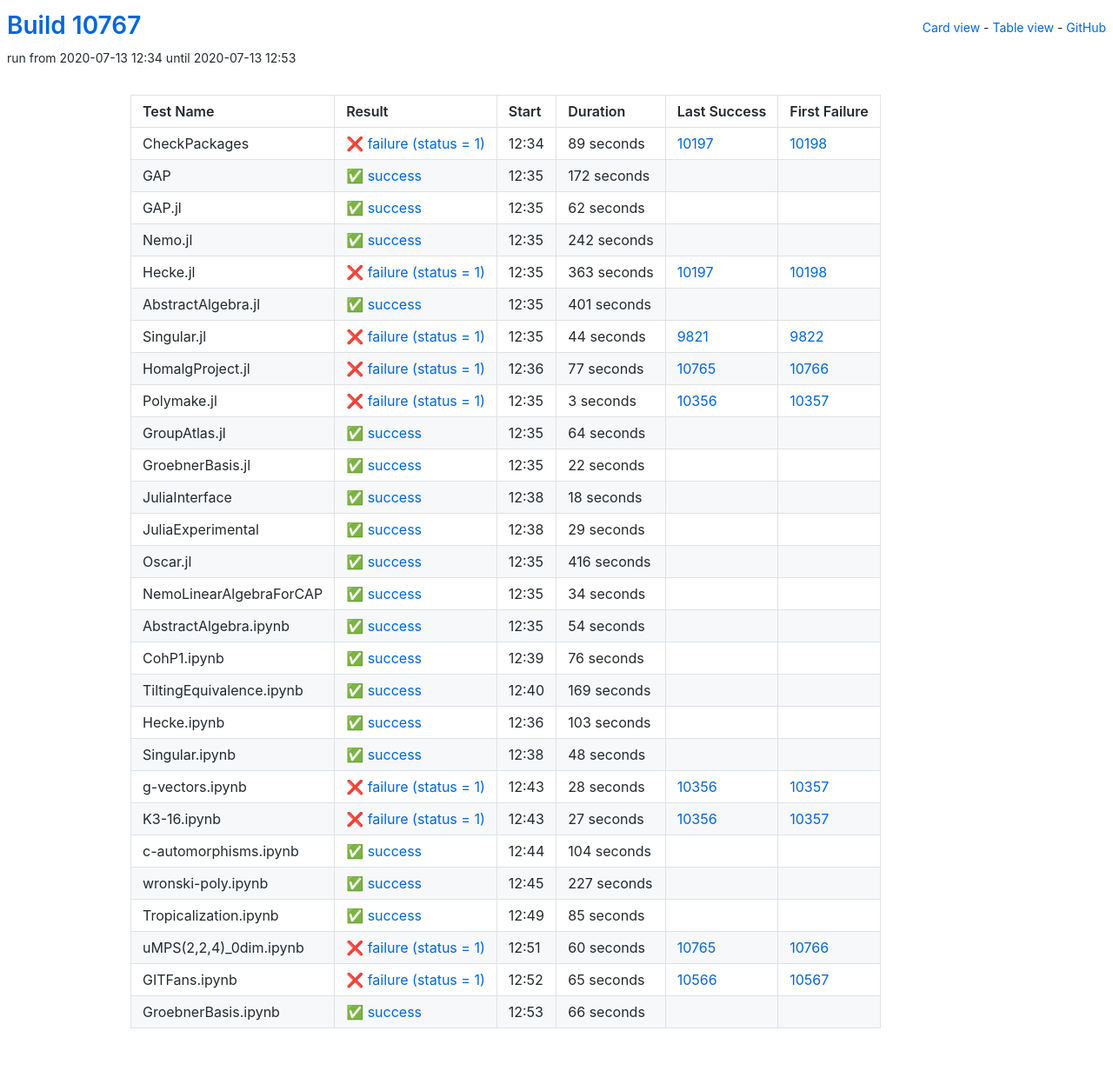
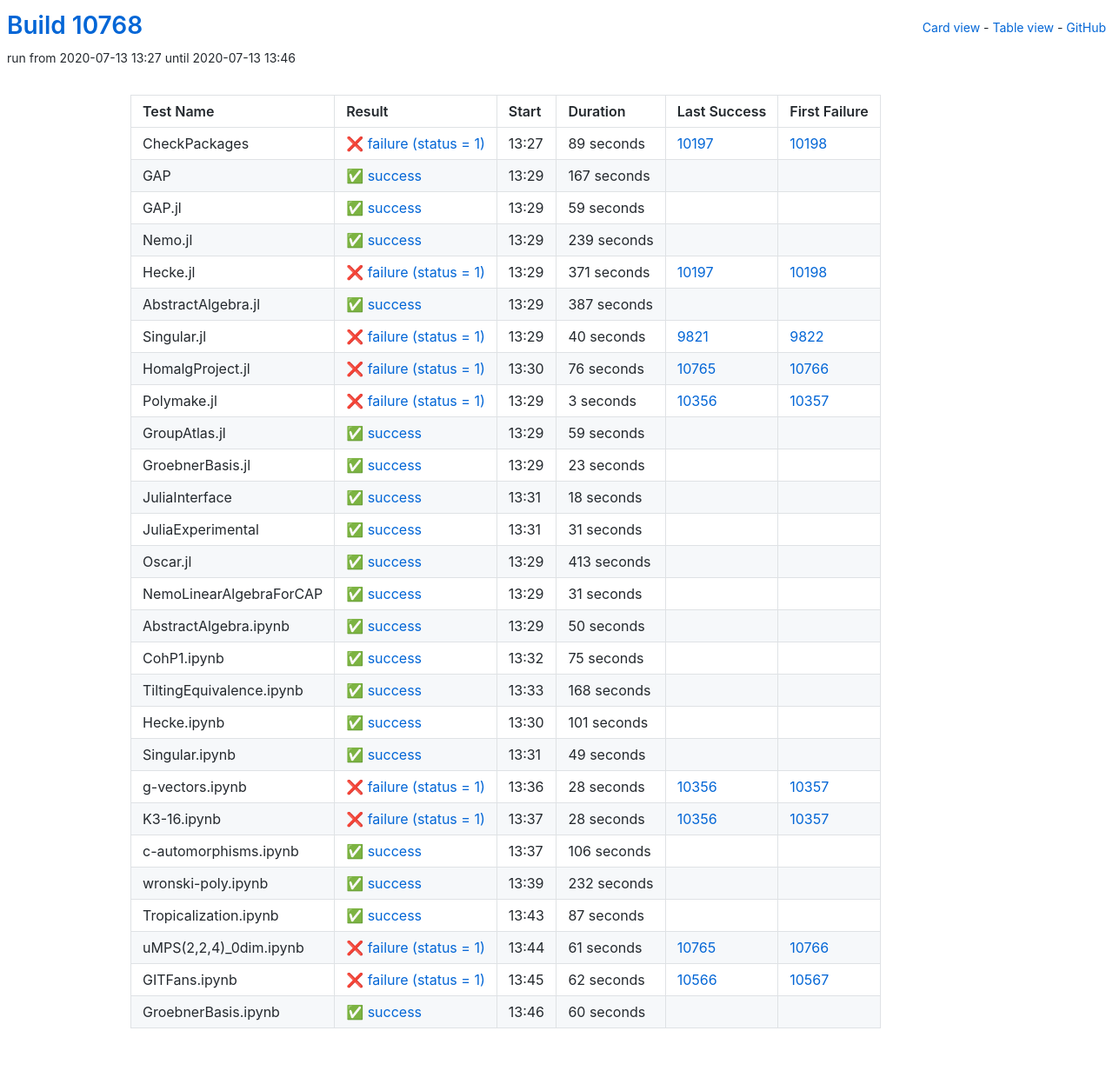
Before and after one commit to oscar-system/oscar-ci-status, a Jekyll site: the page built from table.html, in a window 1280 px wide. Shown: the whole page at 87% size. Built offline with Jekyll 4.4.1, drawn with Linux system fonts in a browser that asks for light colours.

Commit message:
Build #10768

```diff
--- a/_data/ci.yml
+++ b/_data/ci.yml
@@ -1,6 +1,6 @@
 ---
-build: 10767
-build_url: https://oscarci.mathematik.uni-kl.de/job/oscar/10767/
+build: 10768
+build_url: https://oscarci.mathematik.uni-kl.de/job/oscar/10768/
 job: oscar
 organization: oscar-system
 repo: oscar-ci-status
@@ -8,8 +8,8 @@
 tests:
 - name: CheckPackages
   id: checkpackages
-  log: https://oscarci.mathematik.uni-kl.de/job/oscar/10767/artifact/logs/build-10767/CheckPackages.log
-  start: 2020-07-13 12:34
+  log: https://oscarci.mathematik.uni-kl.de/job/oscar/10768/artifact/logs/build-10768/CheckPackages.log
+  start: 2020-07-13 13:27
   success: false
   exitcode: 1
   status: failure
@@ -20,92 +20,92 @@
   first_failure_url: https://oscarci.mathematik.uni-kl.de/job/oscar/10198/
 - name: GAP
   id: gap
-  log: https://oscarci.mathematik.uni-kl.de/job/oscar/10767/artifact/logs/build-10767/GAP.log
-  start: 2020-07-13 12:35
+  log: https://oscarci.mathematik.uni-kl.de/job/oscar/10768/artifact/logs/build-10768/GAP.log
+  start: 2020-07-13 13:29
   success: true
   exitcode: 0
   status: success
-  duration: 172
+  duration: 167
   last_success: false
   last_success_url:
   first_failure: false
   first_failure_url:
 - name: GAP.jl
   id: gap-jl
-  log: https://oscarci.mathematik.uni-kl.de/job/oscar/10767/artifact/logs/build-10767/GAP.jl.log
-  start: 2020-07-13 12:35
+  log: https://oscarci.mathematik.uni-kl.de/job/oscar/10768/artifact/logs/build-10768/GAP.jl.log
+  start: 2020-07-13 13:29
   success: true
   exitcode: 0
   status: success
-  duration: 62
+  duration: 59
   last_success: false
   last_success_url:
   first_failure: false
   first_failure_url:
 - name: Nemo.jl
   id: nemo-jl
-  log: https://oscarci.mathematik.uni-kl.de/job/oscar/10767/artifact/logs/build-10767/Nemo.jl.log
-  start: 2020-07-13 12:35
+  log: https://oscarci.mathematik.uni-kl.de/job/oscar/10768/artifact/logs/build-10768/Nemo.jl.log
+  start: 2020-07-13 13:29
   success: true
   exitcode: 0
   status: success
-  duration: 242
+  duration: 239
   last_success: false
   last_success_url:
   first_failure: false
   first_failure_url:
 - name: Hecke.jl
   id: hecke-jl
-  log: https://oscarci.mathematik.uni-kl.de/job/oscar/10767/artifact/logs/build-10767/Hecke.jl.log
-  start: 2020-07-13 12:35
+  log: https://oscarci.mathematik.uni-kl.de/job/oscar/10768/artifact/logs/build-10768/Hecke.jl.log
+  start: 2020-07-13 13:29
   success: false
   exitcode: 1
   status: failure
-  duration: 363
+  duration: 371
   last_success: 10197
   last_success_url: https://oscarci.mathematik.uni-kl.de/job/oscar/10197/
   first_failure: 10198
   first_failure_url: https://oscarci.mathematik.uni-kl.de/job/oscar/10198/
 - name: AbstractAlgebra.jl
   id: abstractalgebra-jl
-  log: https://oscarci.mathematik.uni-kl.de/job/oscar/10767/artifact/logs/build-10767/AbstractAlgebra.jl.log
-  start: 2020-07-13 12:35
+  log: https://oscarci.mathematik.uni-kl.de/job/oscar/10768/artifact/logs/build-10768/AbstractAlgebra.jl.log
+  start: 2020-07-13 13:29
   success: true
   exitcode: 0
   status: success
-  duration: 401
+  duration: 387
   last_success: false
   last_success_url:
   first_failure: false
   first_failure_url:
 - name: Singular.jl
   id: singular-jl
-  log: https://oscarci.mathematik.uni-kl.de/job/oscar/10767/artifact/logs/build-10767/Singular.jl.log
-  start: 2020-07-13 12:35
+  log: https://oscarci.mathematik.uni-kl.de/job/oscar/10768/artifact/logs/build-10768/Singular.jl.log
+  start: 2020-07-13 13:29
   success: false
   exitcode: 1
   status: failure
-  duration: 44
+  duration: 40
   last_success: 9821
   last_success_url: https://oscarci.mathematik.uni-kl.de/job/oscar/9821/
   first_failure: 9822
   first_failure_url: https://oscarci.mathematik.uni-kl.de/job/oscar/9822/
 - name: HomalgProject.jl
   id: homalgproject-jl
-  log: https://oscarci.mathematik.uni-kl.de/job/oscar/10767/artifact/logs/build-10767/HomalgProject.jl.log
-  start: 2020-07-13 12:36
+  log: https://oscarci.mathematik.uni-kl.de/job/oscar/10768/artifact/logs/build-10768/HomalgProject.jl.log
+  start: 2020-07-13 13:30
   success: false
   exitcode: 1
   status: failure
-  duration: 77
+  duration: 76
   last_success: 10765
   last_success_url: https://oscarci.mathematik.uni-kl.de/job/oscar/10765/
   first_failure: 10766
   first_failure_url: https://oscarci.mathematik.uni-kl.de/job/oscar/10766/
 - name: Polymake.jl
   id: polymake-jl
-  log: https://oscarci.mathematik.uni-kl.de/job/oscar/10767/artifact/logs/build-10767/Polymake.jl.log
-  start: 2020-07-13 12:35
+  log: https://oscarci.mathematik.uni-kl.de/job/oscar/10768/artifact/logs/build-10768/Polymake.jl.log
+  start: 2020-07-13 13:29
   success: false
   exitcode: 1
   status: failure
@@ -116,32 +116,32 @@
   first_failure_url: https://oscarci.mathematik.uni-kl.de/job/oscar/10357/
 - name: GroupAtlas.jl
   id: groupatlas-jl
-  log: https://oscarci.mathematik.uni-kl.de/job/oscar/10767/artifact/logs/build-10767/GroupAtlas.jl.log
-  start: 2020-07-13 12:35
+  log: https://oscarci.mathematik.uni-kl.de/job/oscar/10768/artifact/logs/build-10768/GroupAtlas.jl.log
+  start: 2020-07-13 13:29
   success: true
   exitcode: 0
   status: success
-  duration: 64
+  duration: 59
   last_success: false
   last_success_url:
   first_failure: false
   first_failure_url:
 - name: GroebnerBasis.jl
   id: groebnerbasis-jl
-  log: https://oscarci.mathematik.uni-kl.de/job/oscar/10767/artifact/logs/build-10767/GroebnerBasis.jl.log
-  start: 2020-07-13 12:35
+  log: https://oscarci.mathematik.uni-kl.de/job/oscar/10768/artifact/logs/build-10768/GroebnerBasis.jl.log
+  start: 2020-07-13 13:29
   success: true
   exitcode: 0
   status: success
-  duration: 22
+  duration: 23
   last_success: false
   last_success_url:
   first_failure: false
   first_failure_url:
 - name: JuliaInterface
   id: juliainterface
-  log: https://oscarci.mathematik.uni-kl.de/job/oscar/10767/artifact/logs/build-10767/JuliaInterface.log
-  start: 2020-07-13 12:38
+  log: https://oscarci.mathematik.uni-kl.de/job/oscar/10768/artifact/logs/build-10768/JuliaInterface.log
+  start: 2020-07-13 13:31
   success: true
   exitcode: 0
   status: success
@@ -152,104 +152,104 @@
   first_failure_url:
 - name: JuliaExperimental
   id: juliaexperimental
-  log: https://oscarci.mathematik.uni-kl.de/job/oscar/10767/artifact/logs/build-10767/JuliaExperimental.log
-  start: 2020-07-13 12:38
+  log: https://oscarci.mathematik.uni-kl.de/job/oscar/10768/artifact/logs/build-10768/JuliaExperimental.log
+  start: 2020-07-13 13:31
   success: true
   exitcode: 0
   status: success
-  duration: 29
+  duration: 31
   last_success: false
   last_success_url:
   first_failure: false
   first_failure_url:
 - name: Oscar.jl
   id: oscar-jl
-  log: https://oscarci.mathematik.uni-kl.de/job/oscar/10767/artifact/logs/build-10767/Oscar.jl.log
-  start: 2020-07-13 12:35
+  log: https://oscarci.mathematik.uni-kl.de/job/oscar/10768/artifact/logs/build-10768/Oscar.jl.log
+  start: 2020-07-13 13:29
   success: true
   exitcode: 0
   status: success
-  duration: 416
+  duration: 413
   last_success: false
   last_success_url:
   first_failure: false
   first_failure_url:
 - name: NemoLinearAlgebraForCAP
   id: nemolinearalgebraforcap
-  log: https://oscarci.mathematik.uni-kl.de/job/oscar/10767/artifact/logs/build-10767/NemoLinearAlgebraForCAP.log
-  start: 2020-07-13 12:35
+  log: https://oscarci.mathematik.uni-kl.de/job/oscar/10768/artifact/logs/build-10768/NemoLinearAlgebraForCAP.log
+  start: 2020-07-13 13:29
   success: true
   exitcode: 0
   status: success
-  duration: 34
+  duration: 31
   last_success: false
   last_success_url:
   first_failure: false
   first_failure_url:
 - name: AbstractAlgebra.ipynb
   id: abstractalgebra-ipynb
-  log: https://oscarci.mathematik.uni-kl.de/job/oscar/10767/artifact/logs/build-10767/AbstractAlgebra.ipynb.log
-  start: 2020-07-13 12:35
+  log: https://oscarci.mathematik.uni-kl.de/job/oscar/10768/artifact/logs/build-10768/AbstractAlgebra.ipynb.log
+  start: 2020-07-13 13:29
   success: true
   exitcode: 0
   status: success
-  duration: 54
+  duration: 50
   last_success: false
   last_success_url:
   first_failure: false
   first_failure_url:
 - name: CohP1.ipynb
   id: cohp1-ipynb
-  log: https://oscarci.mathematik.uni-kl.de/job/oscar/10767/artifact/logs/build-10767/CohP1.ipynb.log
-  start: 2020-07-13 12:39
+  log: https://oscarci.mathematik.uni-kl.de/job/oscar/10768/artifact/logs/build-10768/CohP1.ipynb.log
+  start: 2020-07-13 13:32
   success: true
   exitcode: 0
   status: success
-  duration: 76
+  duration: 75
   last_success: false
   last_success_url:
   first_failure: false
   first_failure_url:
 - name: TiltingEquivalence.ipynb
   id: tiltingequivalence-ipynb
-  log: https://oscarci.mathematik.uni-kl.de/job/oscar/10767/artifact/logs/build-10767/TiltingEquivalence.ipynb.log
-  start: 2020-07-13 12:40
+  log: https://oscarci.mathematik.uni-kl.de/job/oscar/10768/artifact/logs/build-10768/TiltingEquivalence.ipynb.log
+  start: 2020-07-13 13:33
   success: true
   exitcode: 0
   status: success
-  duration: 169
+  duration: 168
   last_success: false
   last_success_url:
   first_failure: false
   first_failure_url:
 - name: Hecke.ipynb
   id: hecke-ipynb
-  log: https://oscarci.mathematik.uni-kl.de/job/oscar/10767/artifact/logs/build-10767/Hecke.ipynb.log
-  start: 2020-07-13 12:36
+  log: https://oscarci.mathematik.uni-kl.de/job/oscar/10768/artifact/logs/build-10768/Hecke.ipynb.log
+  start: 2020-07-13 13:30
   success: true
   exitcode: 0
   status: success
-  duration: 103
+  duration: 101
   last_success: false
   last_success_url:
   first_failure: false
   first_failure_url:
 - name: Singular.ipynb
   id: singular-ipynb
-  log: https://oscarci.mathematik.uni-kl.de/job/oscar/10767/artifact/logs/build-10767/Singular.ipynb.log
-  start: 2020-07-13 12:38
+  log: https://oscarci.mathematik.uni-kl.de/job/oscar/10768/artifact/logs/build-10768/Singular.ipynb.log
+  start: 2020-07-13 13:31
   success: true
   exitcode: 0
   status: success
-  duration: 48
+  duration: 49
   last_success: false
   last_success_url:
   first_failure: false
   first_failure_url:
 - name: g-vectors.ipynb
   id: g-vectors-ipynb
-  log: https://oscarci.mathematik.uni-kl.de/job/oscar/10767/artifact/logs/build-10767/g-vectors.ipynb.log
-  start: 2020-07-13 12:43
+  log: https://oscarci.mathematik.uni-kl.de/job/oscar/10768/artifact/logs/build-10768/g-vectors.ipynb.log
+  start: 2020-07-13 13:36
   success: false
   exitcode: 1
   status: failure
@@ -260,84 +260,84 @@
   first_failure_url: https://oscarci.mathematik.uni-kl.de/job/oscar/10357/
 - name: K3-16.ipynb
   id: k3-16-ipynb
-  log: https://oscarci.mathematik.uni-kl.de/job/oscar/10767/artifact/logs/build-10767/K3-16.ipynb.log
-  start: 2020-07-13 12:43
+  log: https://oscarci.mathematik.uni-kl.de/job/oscar/10768/artifact/logs/build-10768/K3-16.ipynb.log
+  start: 2020-07-13 13:37
   success: false
   exitcode: 1
   status: failure
-  duration: 27
+  duration: 28
   last_success: 10356
   last_success_url: https://oscarci.mathematik.uni-kl.de/job/oscar/10356/
   first_failure: 10357
   first_failure_url: https://oscarci.mathematik.uni-kl.de/job/oscar/10357/
 - name: c-automorphisms.ipynb
   id: c-automorphisms-ipynb
-  log: https://oscarci.mathematik.uni-kl.de/job/oscar/10767/artifact/logs/build-10767/c-automorphisms.ipynb.log
-  start: 2020-07-13 12:44
+  log: https://oscarci.mathematik.uni-kl.de/job/oscar/10768/artifact/logs/build-10768/c-automorphisms.ipynb.log
+  start: 2020-07-13 13:37
   success: true
   exitcode: 0
   status: success
-  duration: 104
+  duration: 106
   last_success: false
   last_success_url:
   first_failure: false
   first_failure_url:
 - name: wronski-poly.ipynb
   id: wronski-poly-ipynb
-  log: https://oscarci.mathematik.uni-kl.de/job/oscar/10767/artifact/logs/build-10767/wronski-poly.ipynb.log
-  start: 2020-07-13 12:45
+  log: https://oscarci.mathematik.uni-kl.de/job/oscar/10768/artifact/logs/build-10768/wronski-poly.ipynb.log
+  start: 2020-07-13 13:39
   success: true
   exitcode: 0
   status: success
-  duration: 227
+  duration: 232
   last_success: false
   last_success_url:
   first_failure: false
   first_failure_url:
 - name: Tropicalization.ipynb
   id: tropicalization-ipynb
-  log: https://oscarci.mathematik.uni-kl.de/job/oscar/10767/artifact/logs/build-10767/Tropicalization.ipynb.log
-  start: 2020-07-13 12:49
+  log: https://oscarci.mathematik.uni-kl.de/job/oscar/10768/artifact/logs/build-10768/Tropicalization.ipynb.log
+  start: 2020-07-13 13:43
   success: true
   exitcode: 0
   status: success
-  duration: 85
+  duration: 87
   last_success: false
   last_success_url:
   first_failure: false
   first_failure_url:
 - name: uMPS(2,2,4)_0dim.ipynb
   id: umps-2-2-4-0dim-ipynb
-  log: https://oscarci.mathematik.uni-kl.de/job/oscar/10767/artifact/logs/build-10767/uMPS-2-2-4-_0dim.ipynb.log
-  start: 2020-07-13 12:51
+  log: https://oscarci.mathematik.uni-kl.de/job/oscar/10768/artifact/logs/build-10768/uMPS-2-2-4-_0dim.ipynb.log
+  start: 2020-07-13 13:44
   success: false
   exitcode: 1
   status: failure
-  duration: 60
+  duration: 61
   last_success: 10765
   last_success_url: https://oscarci.mathematik.uni-kl.de/job/oscar/10765/
   first_failure: 10766
   first_failure_url: https://oscarci.mathematik.uni-kl.de/job/oscar/10766/
 - name: GITFans.ipynb
   id: gitfans-ipynb
-  log: https://oscarci.mathematik.uni-kl.de/job/oscar/10767/artifact/logs/build-10767/GITFans.ipynb.log
-  start: 2020-07-13 12:52
+  log: https://oscarci.mathematik.uni-kl.de/job/oscar/10768/artifact/logs/build-10768/GITFans.ipynb.log
+  start: 2020-07-13 13:45
   success: false
   exitcode: 1
   status: failure
-  duration: 65
+  duration: 62
   last_success: 10566
   last_success_url: https://oscarci.mathematik.uni-kl.de/job/oscar/10566/
   first_failure: 10567
   first_failure_url: https://oscarci.mathematik.uni-kl.de/job/oscar/10567/
 - name: GroebnerBasis.ipynb
   id: groebnerbasis-ipynb
-  log: https://oscarci.mathematik.uni-kl.de/job/oscar/10767/artifact/logs/build-10767/GroebnerBasis.ipynb.log
-  start: 2020-07-13 12:53
+  log: https://oscarci.mathematik.uni-kl.de/job/oscar/10768/artifact/logs/build-10768/GroebnerBasis.ipynb.log
+  start: 2020-07-13 13:46
   success: true
   exitcode: 0
   status: success
-  duration: 66
+  duration: 60
   last_success: false
   last_success_url:
   first_failure: false
```
Also changed, not shown: README.md.
